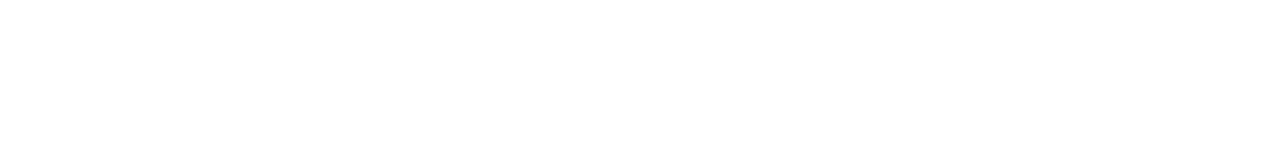
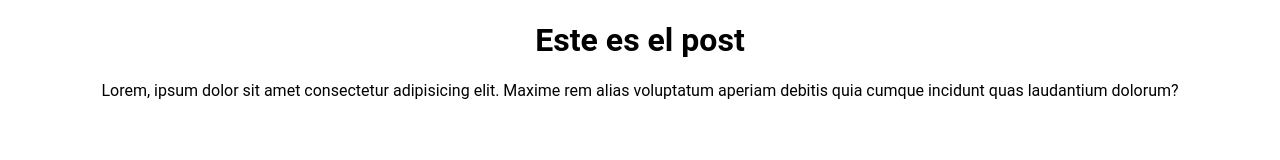
Before and after one commit to Shimata7/GitPractice, a plain HTML site: page index.html in a window 1280 px wide. Drawn offline with Linux system fonts and the light colour scheme.

Commit message:
Styles were added

```diff
--- /dev/null
+++ b/css/estilos.css
@@ -0,0 +1,4 @@
+body{
+    text-align:center;
+    font-family: "Roboto";
+}
--- a/index.html
+++ b/index.html
@@ -1,5 +1,12 @@
 <!DOCTYPE html>
 <html>
-    <head></head>
-    <body></body>
+    <head>
+        <title>EL título del post</title>
+        <link rel="stylesheet" href="css/estilos.css"/>
+    </head>
+    <body>
+        <h1>Este es el post</h1>
+        <p>Lorem, ipsum dolor sit amet consectetur adipisicing elit. Maxime rem alias voluptatum aperiam debitis quia cumque incidunt quas laudantium dolorum?</p>
+    </body>
+
 </html>
```
